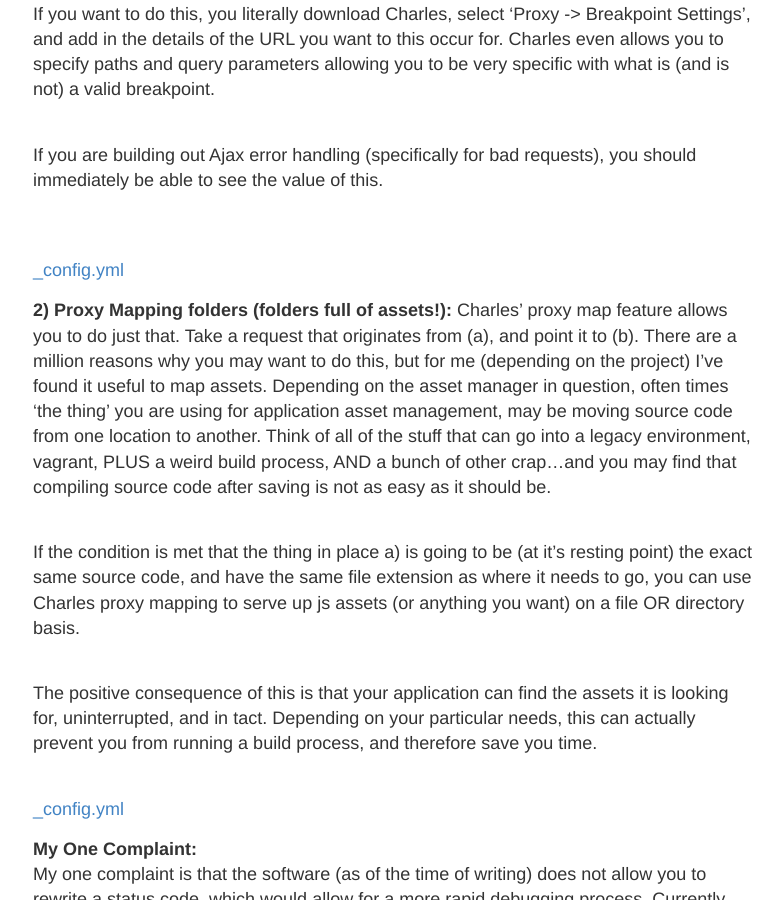
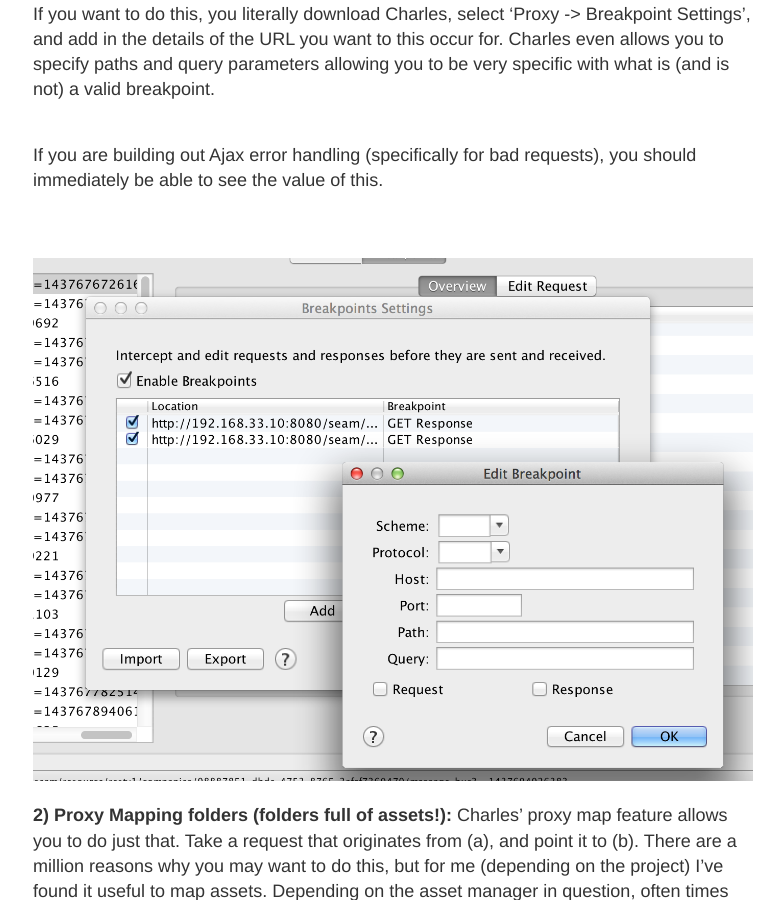
Before and after one commit to aaronduchateau/blog, a Jekyll site: the page built from _posts/2015-7-24-Two-practical-uses-of-Charles-Proxy-for-a-better-life-in-web-dev.md, in a window 1280 px wide and 900 px high, scrolled down 1681 px. Shown: the whole window, without its empty margins (247-1031 px from the left). Built offline with Jekyll 4.4.1, drawn with Linux system fonts in a browser that asks for light colours; Markdown is read by kramdown in place of the engine named in the settings.

Commit message:
tweak images

```diff
--- a/_posts/2015-7-24-Two-practical-uses-of-Charles-Proxy-for-a-better-life-in-web-dev.md
+++ b/_posts/2015-7-24-Two-practical-uses-of-Charles-Proxy-for-a-better-life-in-web-dev.md
@@ -36,7 +36,7 @@ If you want to do this, you literally download Charles, select 'Proxy -> Breakpo
 If you are building out Ajax error handling (specifically for bad requests), you should immediately be able to see the value of this.
 <br/><br/>
 
-[_config.yml]({{ site.baseurl }}/images/charles1.png)
+<img src="{{ site.baseurl }}/images/charles1.png" />
 
 <b>2) Proxy Mapping folders (folders full of assets!):</b>
 Charles' proxy map feature allows you to do just that. Take a request that originates from (a), and point it to (b). There are a million reasons why you may want to do this, but for me (depending on the project) I've found it useful to map assets. Depending on the asset manager in question, often times 'the thing' you are using for application asset management, may be moving source code from one location to another. Think of all of the stuff that can go into a legacy environment, vagrant, PLUS a weird build process, AND a bunch of other crap...and you may find that compiling source code after saving is not as easy as it should be.
@@ -48,7 +48,7 @@ If the condition is met that the thing in place a) is going to be (at it's resti
 The positive consequence of this is that your application can find the assets it is looking for, uninterrupted, and in tact. Depending on your particular needs, this can actually prevent you from running a build process, and therefore save you time.
 <br/><br/>
 
-[_config.yml]({{ site.baseurl }}/images/charles2.png)
+<img src="{{ site.baseurl }}/images/charles2.png" />
 
 
 <b>My One Complaint:</b> <br/>
```
